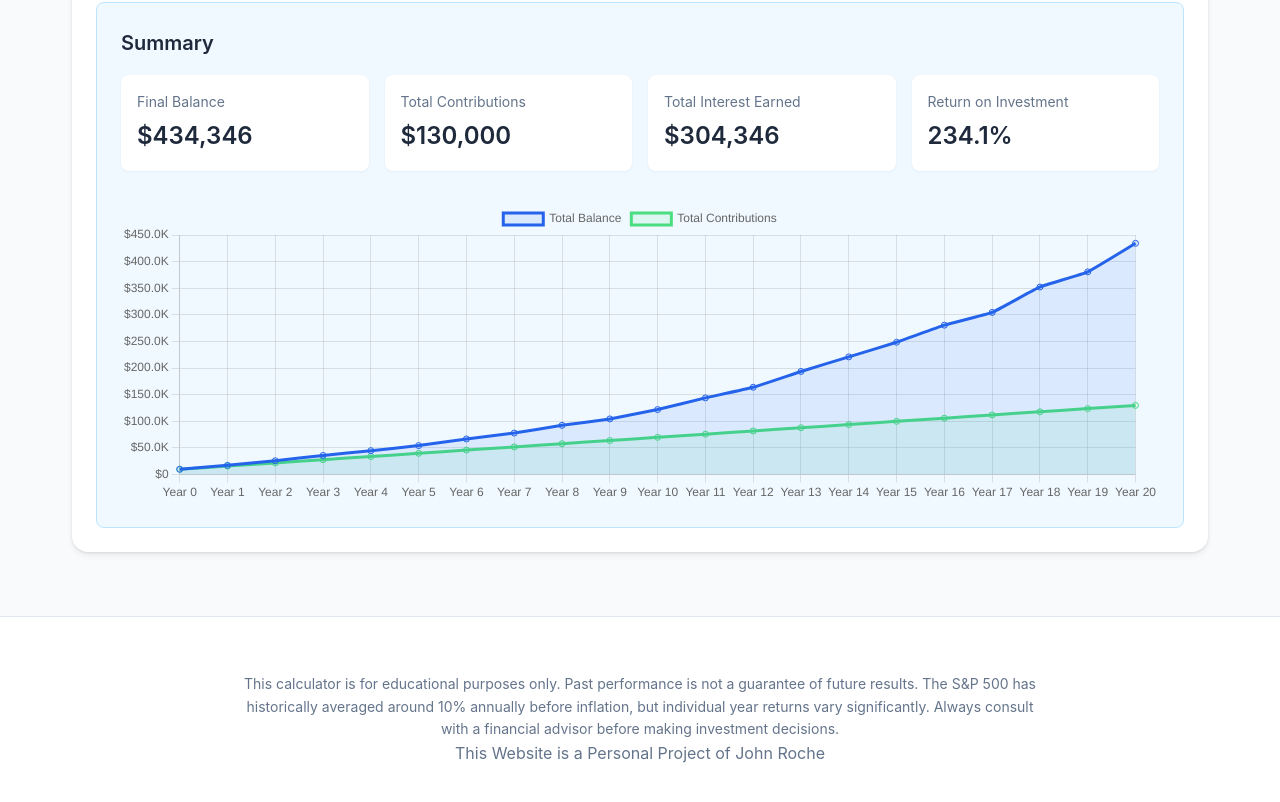
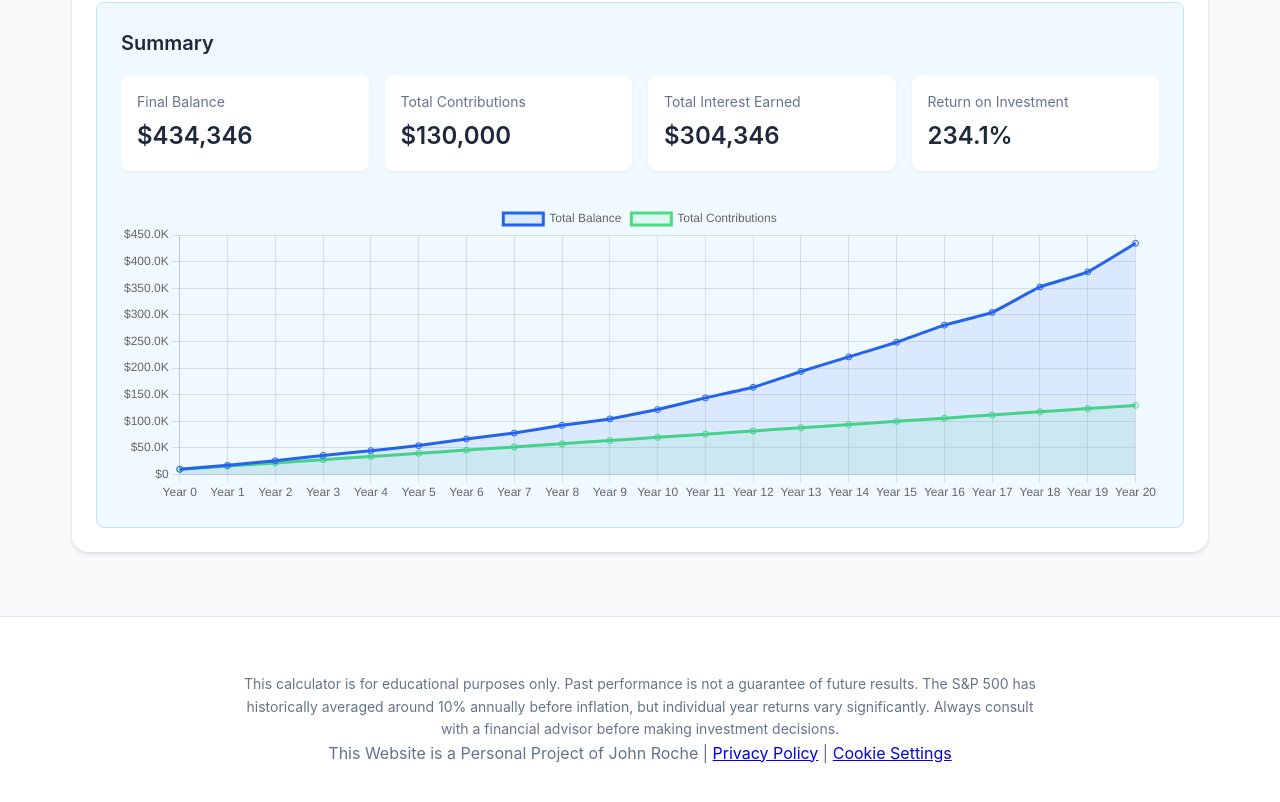
Before and after one commit to jproche55/InvestmentCalculator, a plain HTML site: page index.html in a window 1280 px wide. Shown: the part 829-1631 px from the top of the page. Drawn offline with nearby package versions, Linux system fonts and the light colour scheme.

Commit message:
Update index.html

```diff
--- a/index.html
+++ b/index.html
@@ -23,6 +23,8 @@
 
     <title>S&P 500 Investment Calculator</title>
     <link rel="stylesheet" href="style.css" />
+
+    <!-- Cookie Consent will load Google Analytics and Google Ads code conditionally -->
 </head>
 <body>
     <header>
@@ -127,12 +129,12 @@
     <footer>
         <div class="container">
             <p class="disclaimer">This calculator is for educational purposes only. Past performance is not a guarantee of future results. The S&P 500 has historically averaged around 10% annually before inflation, but individual year returns vary significantly. Always consult with a financial advisor before making investment decisions.</p>
-            <p>This Website is a Personal Project of John Roche</p>
+            <p>This Website is a Personal Project of John Roche | <a href="privacy-policy.html">Privacy Policy</a> | <a href="#" onclick="openCookiePreferences(); return false;">Cookie Settings</a></p>
         </div>
     </footer>
 
     <script src="https://cdnjs.cloudflare.com/ajax/libs/Chart.js/3.9.1/chart.min.js"></script>
-    <script src = "script.js"></script>
-    <script src = "cookie-consent.js"></script>
+    <script src="script.js"></script>
+    <script src="cookie-consent.js"></script>
 </body>
 </html>
```
Lines whose indentation alone changed are shown as unchanged.
